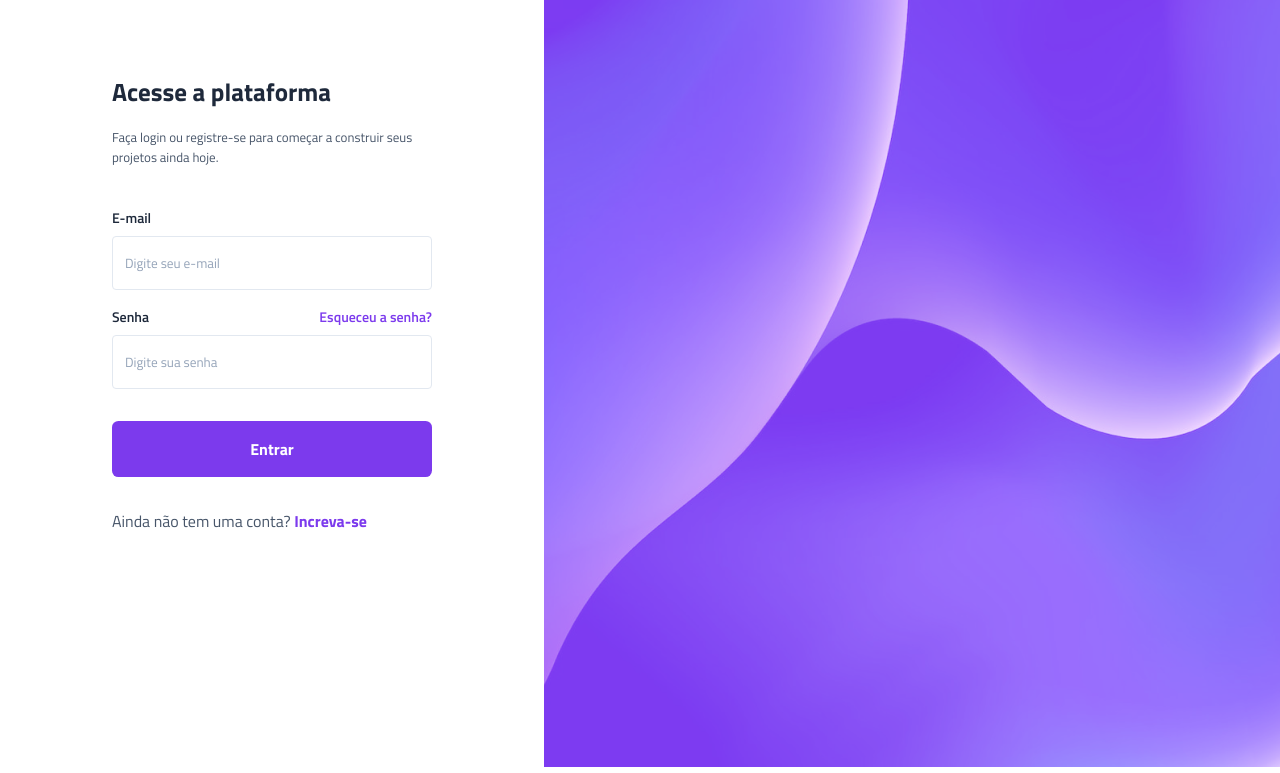
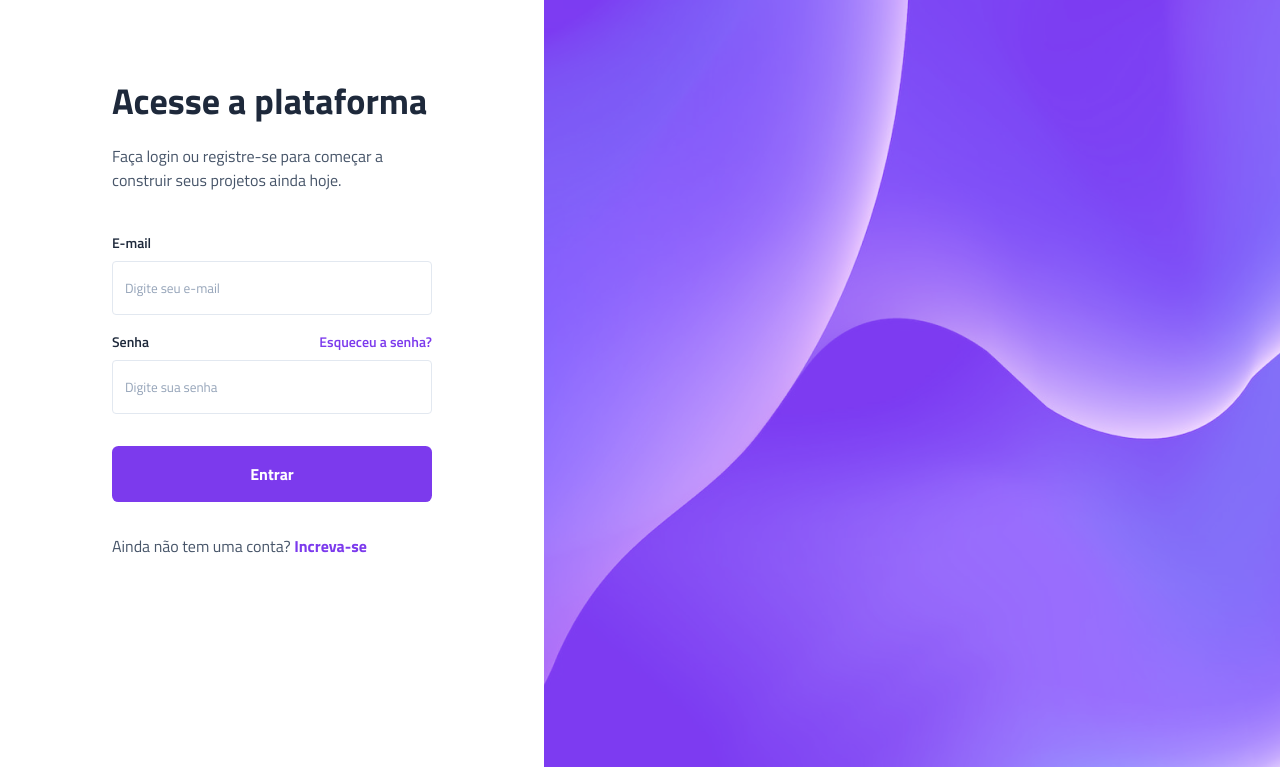
Before and after one commit to RuanAssis/projeto-vertigo, a plain HTML site: page index.html in a window 1280 px wide. Shown: the part 133-906 px from the top of the page. Drawn offline with Linux system fonts and the light colour scheme.

Commit message:
termino das alterações do conteúdo

```diff
--- a/style.css
+++ b/style.css
@@ -15,6 +15,7 @@
     --gray-400: #94a3b8;
     --gray-200: #e2e8f0;
     --purple: #7c3aed;
+    --ligth-purple: #9F67FF;
     --white: #fff;
 }
 
@@ -112,6 +113,12 @@ main{
     color: var(--white);
 }
 
+.login button:hover{
+    background: var(--ligth-purple);
+    transition: 0.3s;
+    cursor: pointer;
+}
+
 .login > p{
     color:var(--gray-600);
 }
@@ -149,12 +156,23 @@ main{
     }
 
     .conteudo{
-        width: 100% ;
+        width: 100%;
+        display:flex;
+        flex-direction: column;
+        align-items: center;
     }
 
     .bg-desktop{
         display:block;
         width: 100%;
     }
+
+    .descricao h1{
+        font-size: 2.25rem;
+    }
+
+    .descricao p{
+        font-size: 1rem;
+    }
 }
 /* nome da cor, rgb, rgba, hex, hsl,hwb */
```
